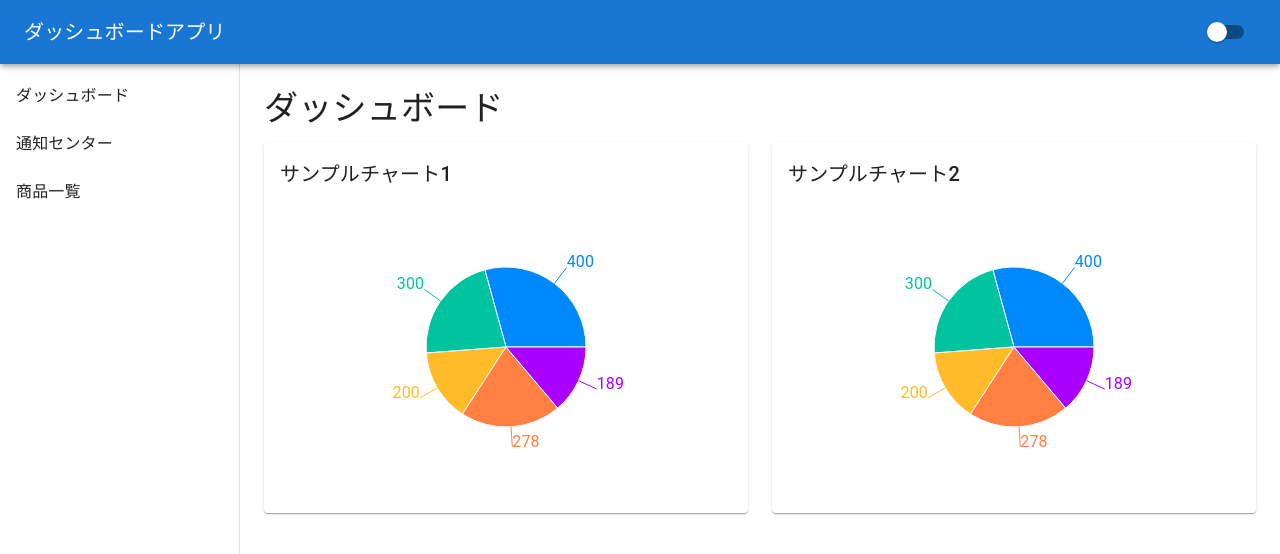
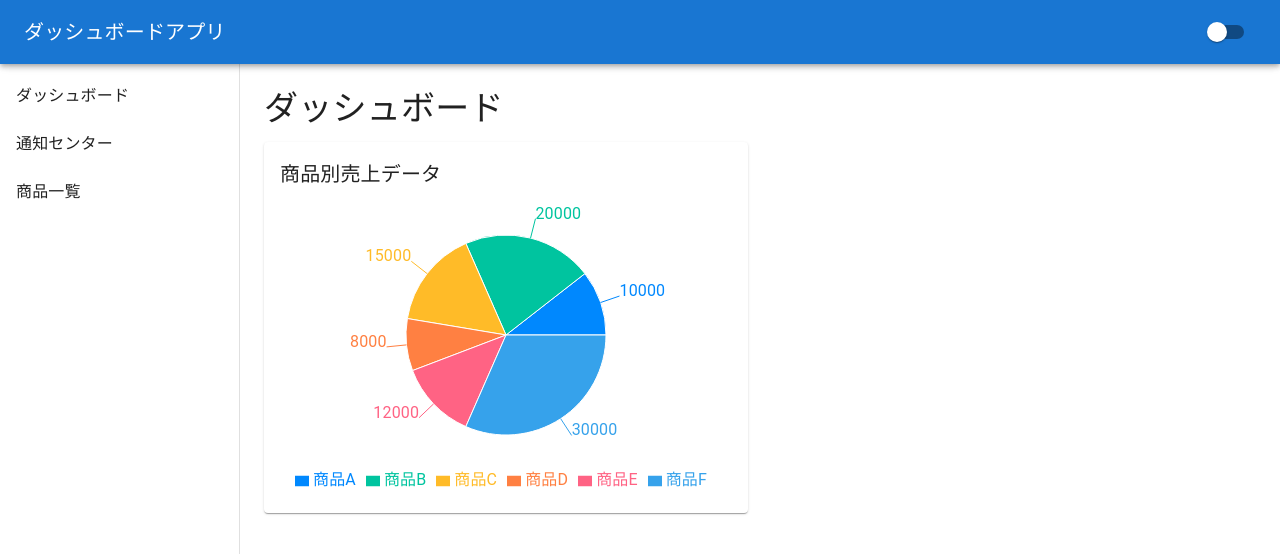
Before and after one commit to FOXHOUND-Ogasawara/dashboard-app, a React (Vite) app: page / in a window 1280 px wide. Shown: the top 554 px of the page. Built offline with nearby package versions, Linux system fonts and the light colour scheme.

Commit message:
商品別売上金額円グラフ

```diff
--- a/package.json
+++ b/package.json
@@ -17,7 +17,7 @@
     "react": "^18.3.1",
     "react-dom": "^18.3.1",
     "react-router-dom": "^6.26.2",
-    "recharts": "^2.12.7"
+    "recharts": "^2.15.2"
   },
   "devDependencies": {
     "@eslint/js": "^9.9.0",
--- /dev/null
+++ b/src/components/SalesPieChart.tsx
@@ -0,0 +1,36 @@
+import React from 'react';
+import { PieChart, Pie, Cell, Tooltip, Legend, ResponsiveContainer } from 'recharts';
+import { productSalesData } from '../data/salesData'; // 商品別売上データをインポート
+
+// カラーパレット
+const COLORS = ['#0088FE', '#00C49F', '#FFBB28', '#FF8042', '#FF6384', '#36A2EB'];
+
+const SalesPieChart: React.FC = () => {
+  return (
+     // グラフをレスポンシブ対応させるコンテナ
+    <ResponsiveContainer width="100%" height={300}>
+      <PieChart>
+         {/* 円グラフのデータと設定 */}
+        <Pie
+          data={productSalesData}// 表示するデータ
+          dataKey="value"
+          nameKey="name"
+          cx="50%"
+          cy="50%"
+          outerRadius={100}
+          fill="#8884d8"
+          label
+        >
+          {/* 各セクションの色を設定 */}
+          {productSalesData.map((entry, index) => (
+            <Cell key={`cell-${index}`} fill={COLORS[index % COLORS.length]} />
+          ))}
+        </Pie>
+        <Tooltip /> {/* ツールチップを表示 */}
+        <Legend /> {/* 凡例を表示 */}
+      </PieChart>
+    </ResponsiveContainer>
+  );
+};
+
+export default SalesPieChart;
--- a/src/data/salesData.ts
+++ b/src/data/salesData.ts
@@ -1,3 +1,4 @@
+// 売上データの型を定義
 export interface SalesData {
   label: string;
   sales: number;
--- a/src/pages/Dashboard.tsx
+++ b/src/pages/Dashboard.tsx
@@ -1,6 +1,6 @@
 import { Grid, Paper, Typography } from '@mui/material';
 import React from 'react';
-import PlaceholderChart from '../components/PlaceholderChart';
+import SalesPieChart from '../components/SalesPieChart'; // 商品別売上円グラフコンポーネントをインポート
 
 const Dashboard: React.FC = () => {
   return (
@@ -9,22 +9,13 @@ const Dashboard: React.FC = () => {
         ダッシュボード
       </Typography>
       <Grid container spacing={3}>
-        {/* サンプルチャート1 */}
+        {/* 商品別売上の円グラフ */}
         <Grid item xs={12} md={6}>
           <Paper sx={{ p: 2 }}>
             <Typography variant="h6" gutterBottom>
-              サンプルチャート1
+              商品別売上データ
             </Typography>
-            <PlaceholderChart />
-          </Paper>
-        </Grid>
-        {/* サンプルチャート2 */}
-        <Grid item xs={12} md={6}>
-          <Paper sx={{ p: 2 }}>
-            <Typography variant="h6" gutterBottom>
-              サンプルチャート2
-            </Typography>
-            <PlaceholderChart />
+            <SalesPieChart /> {/* 商品別売上円グラフを表示 */}
           </Paper>
         </Grid>
       </Grid>
```
Also changed, not shown: 1 other file (tests, documents, lock files or other folders).
